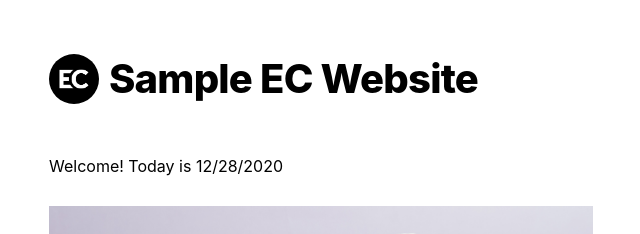
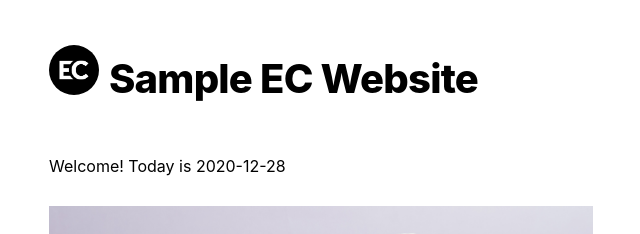
Before and after one commit to hiroyone/nextjs-simple-ec, a Next.js app: page / in a window 1280 px wide. Shown: the top 234 px of the page, without its empty margins (319-959 px from the left). Built offline with nearby package versions, Linux system fonts and the light colour scheme.

Commit message:
Insert <a> tags inside <Link> tags

```diff
--- a/components/layout.tsx
+++ b/components/layout.tsx
@@ -35,9 +35,10 @@ const siteTitle: string = "Sample EC Website";
  * @type {function}
  * @default
  */
-const LayoutHeader = ({ home }: { boolean }): JSX.Element => (
+const LayoutHeader = (): JSX.Element => (
   <header className={styles.header}>
     <Link href="/">
+      <a>
         <Image
           src="/images/logoEC.png"
           className={`${styles.headerHomeImage} ${utilStyles.borderCircle}`}
@@ -45,6 +46,7 @@ const LayoutHeader = ({ home }: { boolean }): JSX.Element => (
           height={50}
           alt={siteTitle}
         />
+      </a>
     </Link>
     <Link href="/">
       <h1 className={utilStyles.heading2Xl}>
@@ -54,7 +56,7 @@ const LayoutHeader = ({ home }: { boolean }): JSX.Element => (
   </header>
 );
 
-const BackToHome = ({ home }: { boolean }): JSX.Element => (
+const BackToHome = ({ home }: { home?: boolean }): JSX.Element => (
   <>
     {!home && (
       <div className={styles.backToHome}>
@@ -76,7 +78,7 @@ export default function Layout({
   return (
     <div className={styles.container}>
       <LayoutHead />
-      <LayoutHeader home={home} />
+      <LayoutHeader />
       <main>{children}</main>
       <BackToHome home={home} />
     </div>
--- a/pages/index.tsx
+++ b/pages/index.tsx
@@ -3,17 +3,25 @@ import Head from "next/head";
 import Image from "next/image";
 import Layout from "../components/layout";
 
-let today: Date = new Date();
-const dd: string = String(today.getDate()).padStart(2, "0");
-const mm: string = String(today.getMonth() + 1).padStart(2, "0"); //January is 0!
-const yyyy: string = today.getFullYear();
-today = mm + "/" + dd + "/" + yyyy;
+/**
+ * Return a date in a ISO date format
+ * @constant
+ * @type {String}
+ * @default
+ */
+const today: String = (() => {
+  const todayDate: Date = new Date();
+  const dd: String = `${todayDate.getDate()}`.padStart(2, "0");
+  const mm: String = `${todayDate.getMonth() + 1}`.padStart(2, "0"); //January is 0!
+  const yyyy: String = String(todayDate.getFullYear());
+  return yyyy + "-" + mm + "-" + dd;
+})();
 
 export default function Home() {
   return (
     <Layout home>
       <Head>
-        <title>Sample EC Top</title>
+        <title>Sample EC | Top</title>
       </Head>
       {/* Counter */}
       <p>Welcome! Today is {today}</p>
@@ -29,6 +37,7 @@ export default function Home() {
       <ul>
         <li>
           <Link href="/items/itemA">
+            <a>
               <Image
                 src="/images/itemA.jpg"
                 alt="Item A"
@@ -36,6 +45,7 @@ export default function Home() {
                 width={100}
                 height={100}
               />
+            </a>
           </Link>
           <Link href="/items/itemA">
             <a>Item A</a>
@@ -46,6 +56,7 @@ export default function Home() {
       <ul>
         <li>
           <Link href="/articles/article1">
+            <a>
               <Image
                 src="/images/article1.jpg"
                 alt="Article 1"
@@ -53,6 +64,7 @@ export default function Home() {
                 width={100}
                 height={100}
               />
+            </a>
           </Link>
           <Link href="/articles/article1">
             <a>Article 1</a>
```
Also changed, not shown: pages/articles/article1.tsx (+14 -8 lines), pages/items/itemA.tsx (+17 -11 lines). Lines whose indentation alone changed are shown as unchanged.
